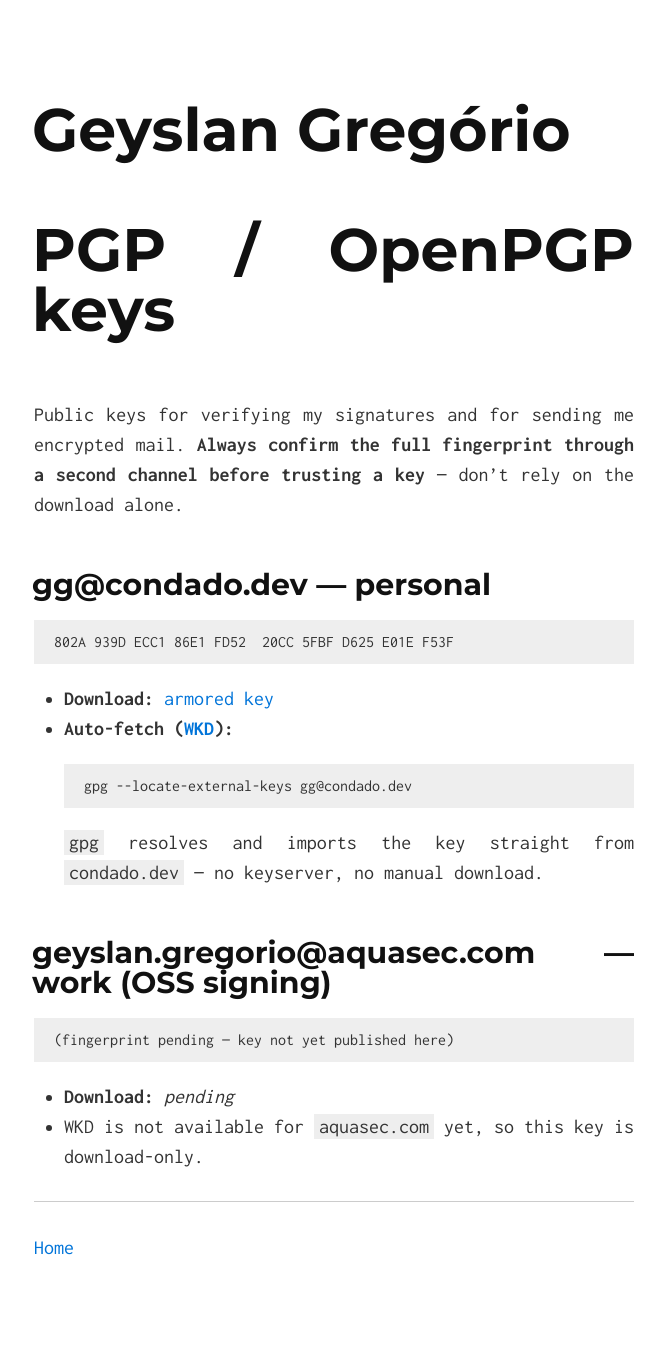
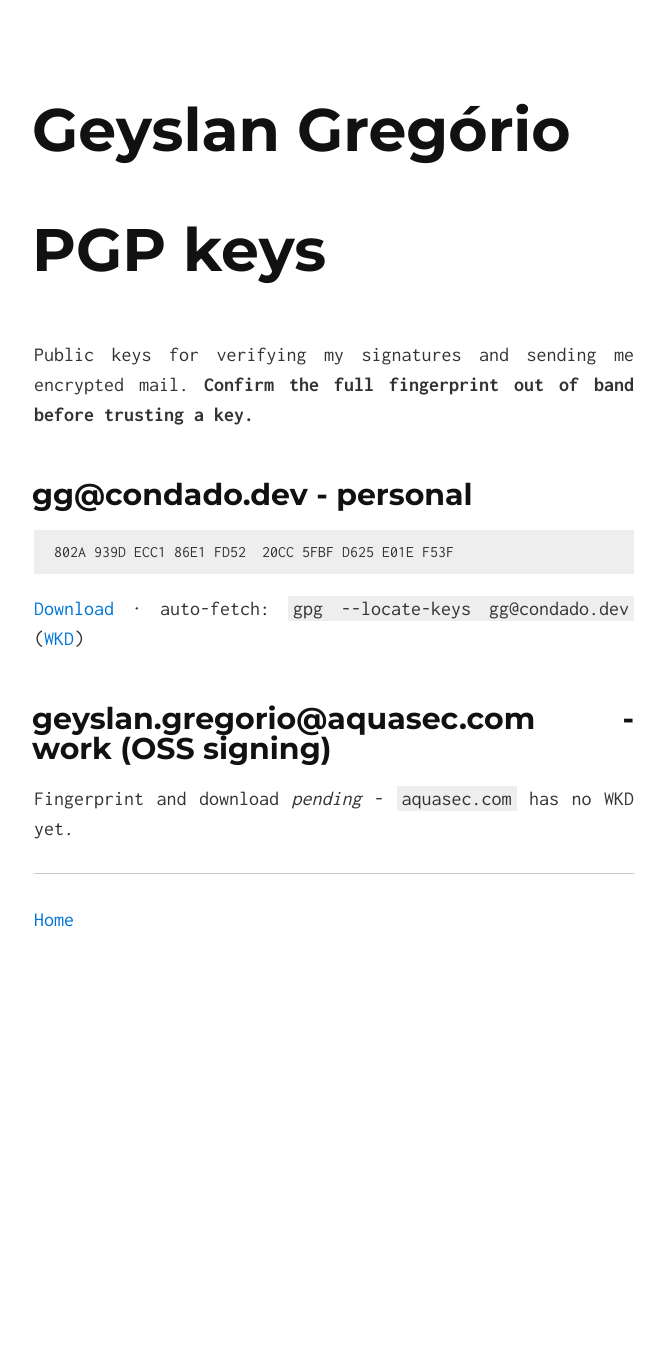
Before and after one commit to geyslan/geyslan.github.io, a Jekyll site: the page built from pgp.md, in a window 1280 px wide. Shown: the whole page, without its empty margins (306-971 px from the left). Built offline with Jekyll 4.4.1, drawn with Linux system fonts in a browser that asks for light colours; our own code applies the rules of GitHub Pages for plain Markdown files; after the commit the page ends 1035 px from its top, so only the background shows below that.

Commit message:
refactor(pgp): condense keys page
Trim the keys page to a one-line trust note plus per-key fingerprint and
a single download/auto-fetch line.

````diff
--- a/pgp.md
+++ b/pgp.md
@@ -2,36 +2,23 @@
 layout: default
 ---
 
-# PGP / OpenPGP keys
+# PGP keys
 
-Public keys for verifying my signatures and for sending me encrypted mail.
-**Always confirm the full fingerprint through a second channel before trusting a
-key** — don't rely on the download alone.
+Public keys for verifying my signatures and sending me encrypted mail.
+**Confirm the full fingerprint out of band before trusting a key.**
 
-## gg@condado.dev — personal
+## gg@condado.dev - personal
 
 ```
 802A 939D ECC1 86E1 FD52  20CC 5FBF D625 E01E F53F
 ```
 
-- **Download:** [armored key](https://openpgpkey.condado.dev/keys/gg.asc)
-- **Auto-fetch ([WKD](https://wiki.gnupg.org/WKD)):**
+[Download](https://openpgpkey.condado.dev/keys/gg.asc) ·
+auto-fetch: `gpg --locate-keys gg@condado.dev` ([WKD](https://wiki.gnupg.org/WKD))
 
-  ```
-  gpg --locate-external-keys gg@condado.dev
-  ```
+## geyslan.gregorio@aquasec.com - work (OSS signing)
 
-  `gpg` resolves and imports the key straight from `condado.dev` — no keyserver,
-  no manual download.
-
-## geyslan.gregorio@aquasec.com — work (OSS signing)
-
-```
-(fingerprint pending — key not yet published here)
-```
-
-- **Download:** _pending_
-- WKD is not available for `aquasec.com` yet, so this key is download-only.
+Fingerprint and download _pending_ - `aquasec.com` has no WKD yet.
 
 ---
 
````
